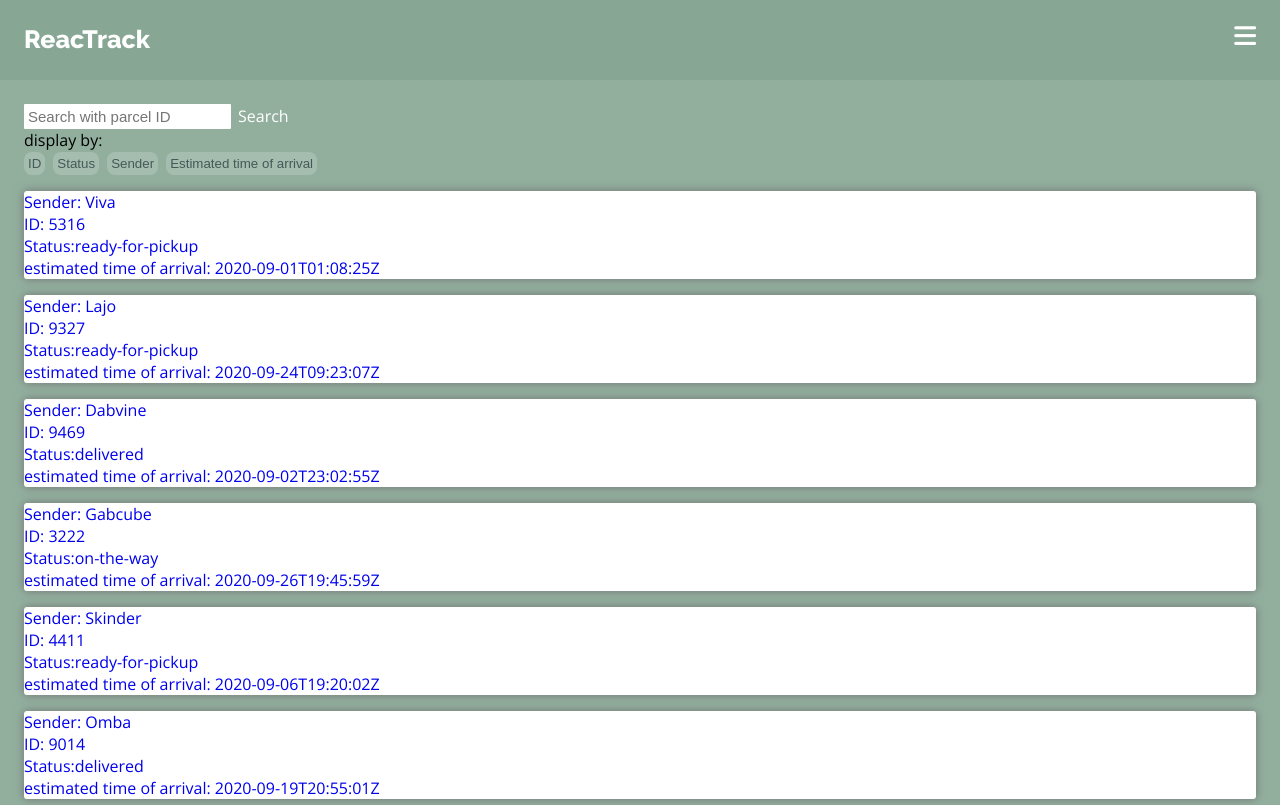
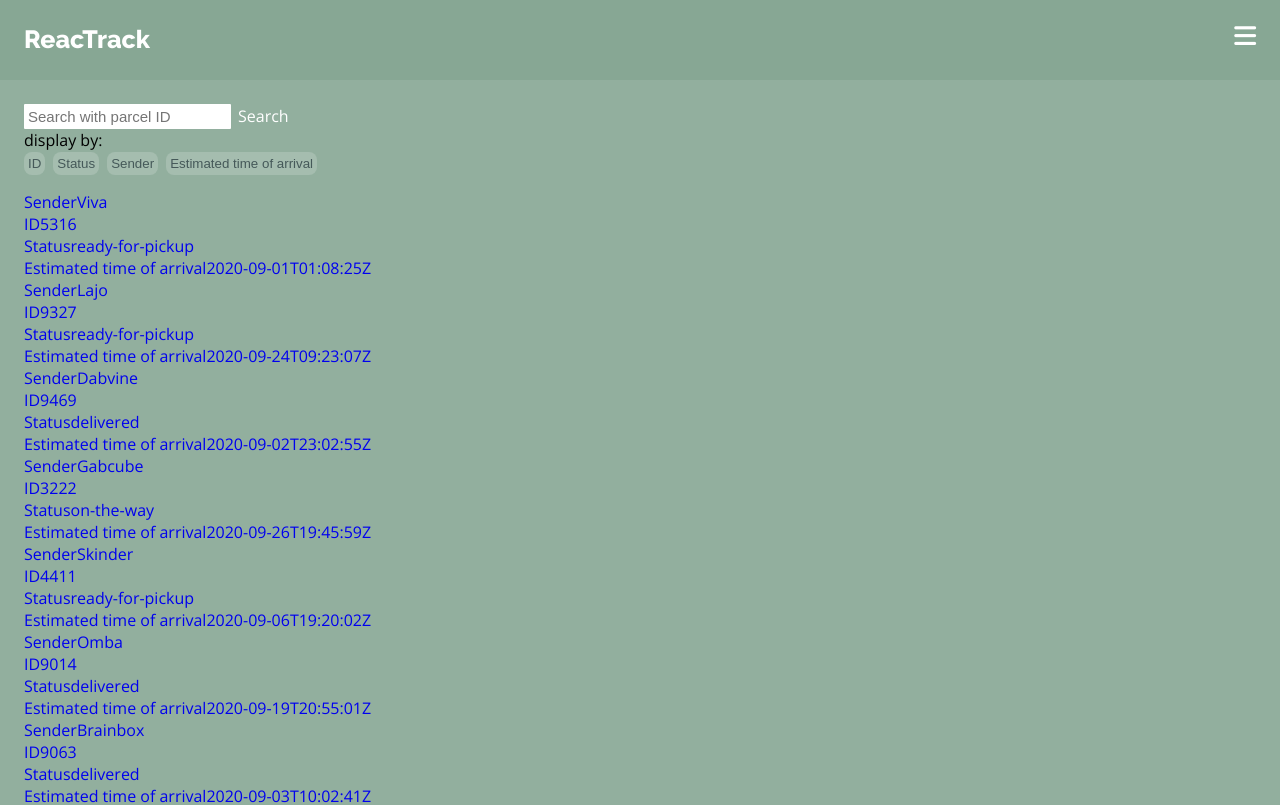
Before and after one commit to blacknstones/ReacTrack, a React (Create React App) app: page /parcels in a window 1280 px wide. Shown: the top 805 px of the page. Built offline with nearby package versions, Linux system fonts and the light colour scheme.

Commit message:
Refactored components and added className

```diff
--- a/src/components/Filters.jsx
+++ b/src/components/Filters.jsx
@@ -1,7 +1,7 @@
-import React, {useState} from 'react';
-import Parcel from './Parcel';
+import React, { useState } from 'react';
+import Parcel from './ParcelCard';
 
-export default function Filters({information}) {
+export default function Filters({ information }) {
 
     const [Parcels, setParcels] = useState(sortParcels());
 
@@ -14,12 +14,15 @@ export default function Filters({information}) {
 
     return (
         <div className="filters">
-            <h1>display by:</h1>
-            <button className="button" onClick={() => setParcels(sortParcels("parcel_id"))}>ID</button>
-            <button className="button" onClick={() => setParcels(sortParcels("status"))}>Status</button>
-            <button className="button" onClick={() => setParcels(sortParcels("sender"))}>Sender</button>
-            <button className="button" onClick={() => setParcels(sortParcels("eta"))}>Estimated time of arrival</button>
-            <div className="grid">{Parcels}</div>
+            <h1 className="filter-info">display by:</h1>
+            <div className="filter-buttons">
+                <button className="button" onClick={() => setParcels(sortParcels("parcel_id"))}>ID</button>
+                <button className="button" onClick={() => setParcels(sortParcels("status"))}>Status</button>
+                <button className="button" onClick={() => setParcels(sortParcels("sender"))}>Sender</button>
+                <button className="button" onClick={() => setParcels(sortParcels("eta"))}>Estimated time of arrival</button>
+            </div>
+
+            <div className="grid parcels">{Parcels}</div>
 
         </div>
     );
--- a/src/components/Parcel.jsx
+++ /dev/null
@@ -1,24 +0,0 @@
-import React from 'react';
-import { Link } from 'react-router-dom';
-
-export default function Parcel({ data }) {
-    const {
-        status,
-        eta,
-        parcel_id,
-        sender
-    } = data;
-
-    return (
-        <article className="parcel">
-            <Link className="link" to={`/parcels/${parcel_id}`}>
-                    <span>Sender: </span><span>{sender}</span>
-                    <p>ID: {parcel_id}</p>
-                    <p>Status:{status}</p>
-                    <p>estimated time of arrival: {eta}</p>
-
-            </Link>
-        </article>
-    );
-
-}
--- /dev/null
+++ b/src/components/ParcelCard.jsx
@@ -0,0 +1,26 @@
+import React from 'react';
+import { Link } from 'react-router-dom';
+
+export default function ParcelCard({ data }) {
+    const {
+        status,
+        eta,
+        parcel_id,
+        sender
+    } = data;
+
+    return (
+        <article className="parcel-card">
+            <Link className="link" to={`/parcels/${parcel_id}`}>
+                <span className="prompt">Sender</span><span>{sender}</span>
+                <br />
+                <span className="prompt">ID</span><span>{parcel_id}</span>
+                <br />
+                <span className="prompt">Status</span><span>{status}</span>
+                <br />
+                <span className="prompt">Estimated time of arrival</span><span>{eta}</span>
+            </Link>
+        </article>
+    );
+
+}
--- a/src/components/ParcelDetail.jsx
+++ b/src/components/ParcelDetail.jsx
@@ -17,15 +17,26 @@ export default function ParcelDetail({ matchedItem }) {
 
 
     return (
-        <article className="parcel-detail">
-            <p>ID: {parcel_id}</p>
-            <p>Sender: {sender}</p>
-            <p>Status:{status}</p>
-            <p>Estimated time of arrival: {eta}</p>
-            <p>Require verification : {verification_required ? `yes` : `no`} </p>
-            <p>Location: {location_name}</p>
-            <p>Notes: {notes}</p>
-            <p>Last updated: {last_updated}</p>
+        <article className="parcel-detail parcel-card">
+
+
+            <span className="prompt">ID</span><span>{parcel_id}</span>
+            <br />
+            <span className="prompt">Sender</span><span>{sender}</span>
+            <br />
+
+            <span className="prompt">Status</span><span>{status}</span>
+            <br />
+            <span className="prompt">Estimated time of arrival</span><span>{eta}</span>
+            <br />
+            <span className="prompt">Require verification</span><span>{verification_required ? `yes` : `no`}</span>
+            <br />
+            <span className="prompt">Location</span><span>{location_name}</span>
+            <br />
+            <span className="prompt">Notes</span><span>{notes}</span>
+            <br />
+            <span className="prompt">Last updated</span><span>{last_updated}</span>
+            <br />
 
         </article>
     );
```
